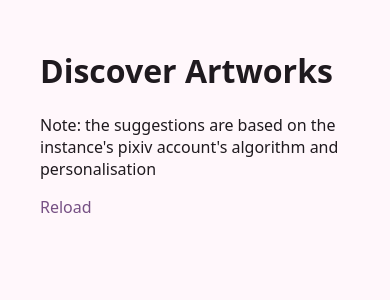
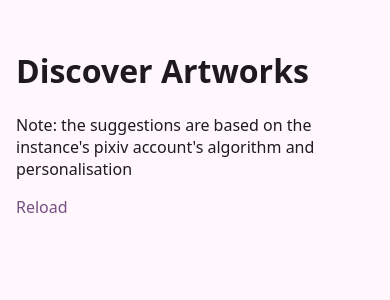
Before and after one commit to searinminecraft/Vixipy, a Flask app: page /discover/ in a window 390 px wide. Shown: the part 106-406 px from the top of the page. Run offline with Flask 3, Linux system fonts and the light colour scheme; data that the repository does not hold is empty.

Commit message:
get rid of main padding on small screens

```diff
--- a/pyxiv/static/style.css
+++ b/pyxiv/static/style.css
@@ -229,6 +229,10 @@
 
 	.illust-area > div {
 		width: 100% !important;
+	}
+
+	main > .content {
+		padding: unset !important
 	}
 }
 
```
